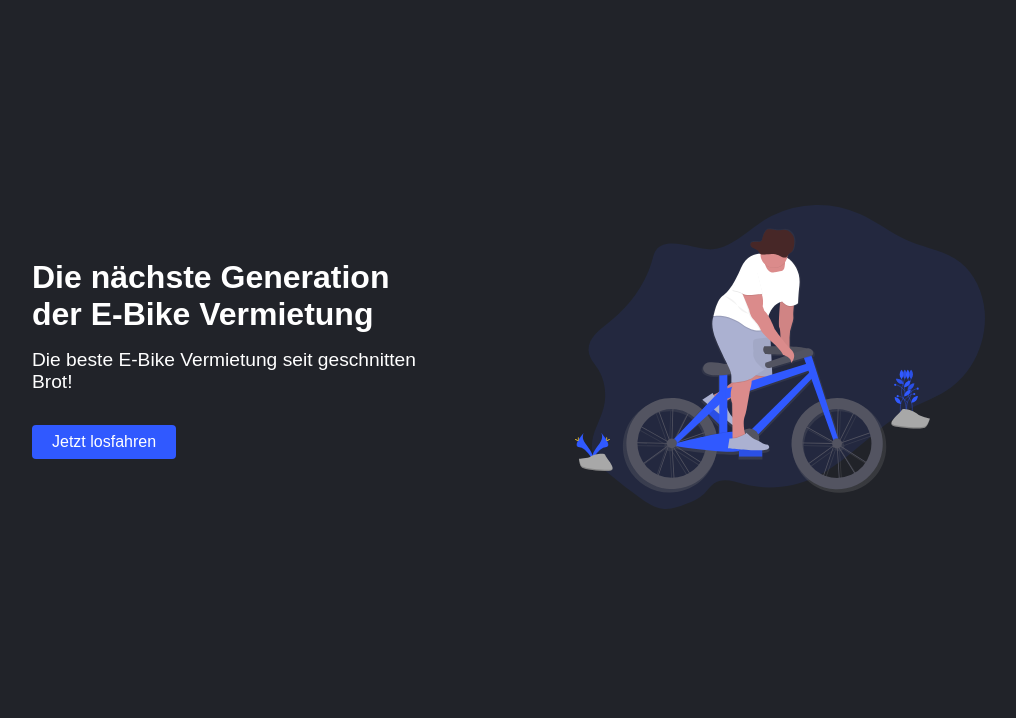
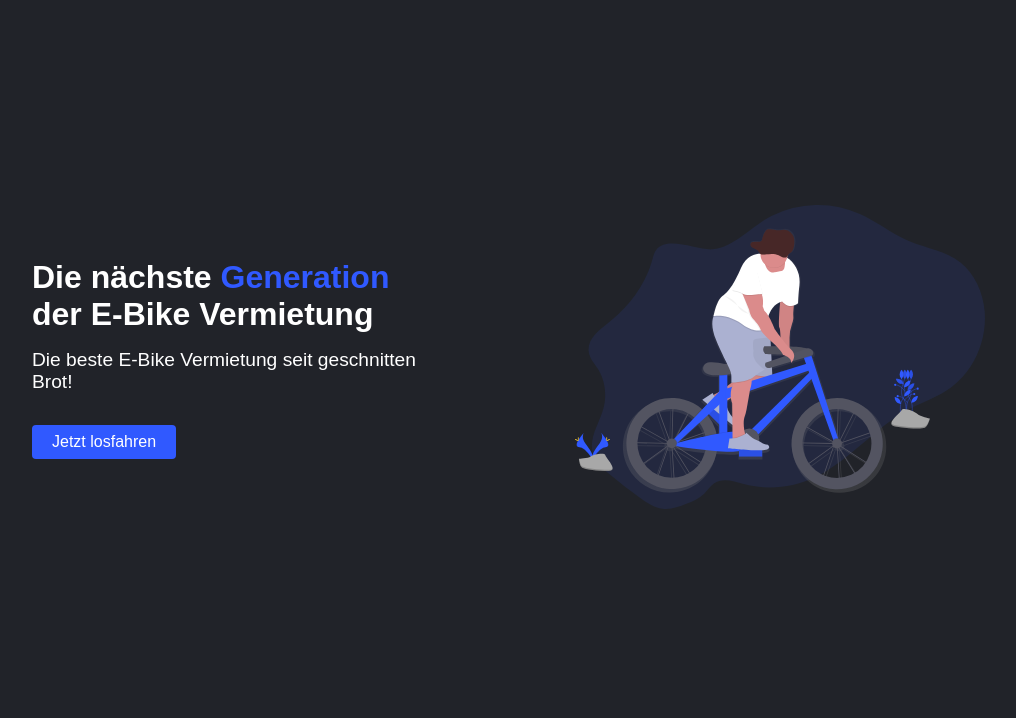
Before and after one commit to Taikador/Rent-A-Bike-Website, a PHP site: page / in a window 1280 px wide. Shown: the part 81-799 px from the top of the page, without its empty margins (116-1132 px from the left). Run offline with PHP 8.4, Linux system fonts and the light colour scheme; data that the repository does not hold is empty.

Commit message:
changed heading color on index

```diff
--- a/css/content.css
+++ b/css/content.css
@@ -27,6 +27,10 @@
 .main__content p {
     margin-top:  1rem;
     font-size: 1.2rem;
+}
+
+.main__content span {
+    color: var(--blurple);
 }
 
 .main__btn {
```
